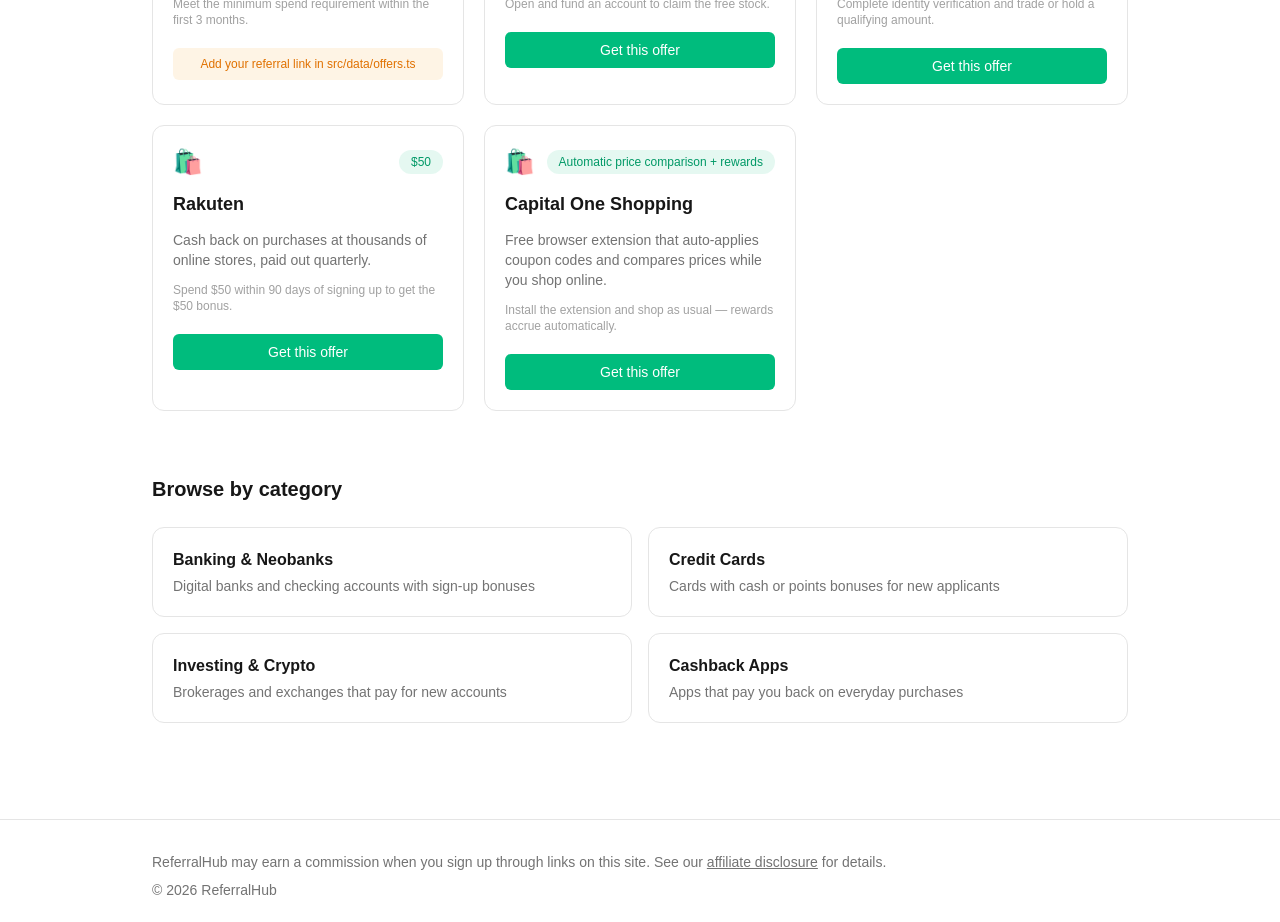
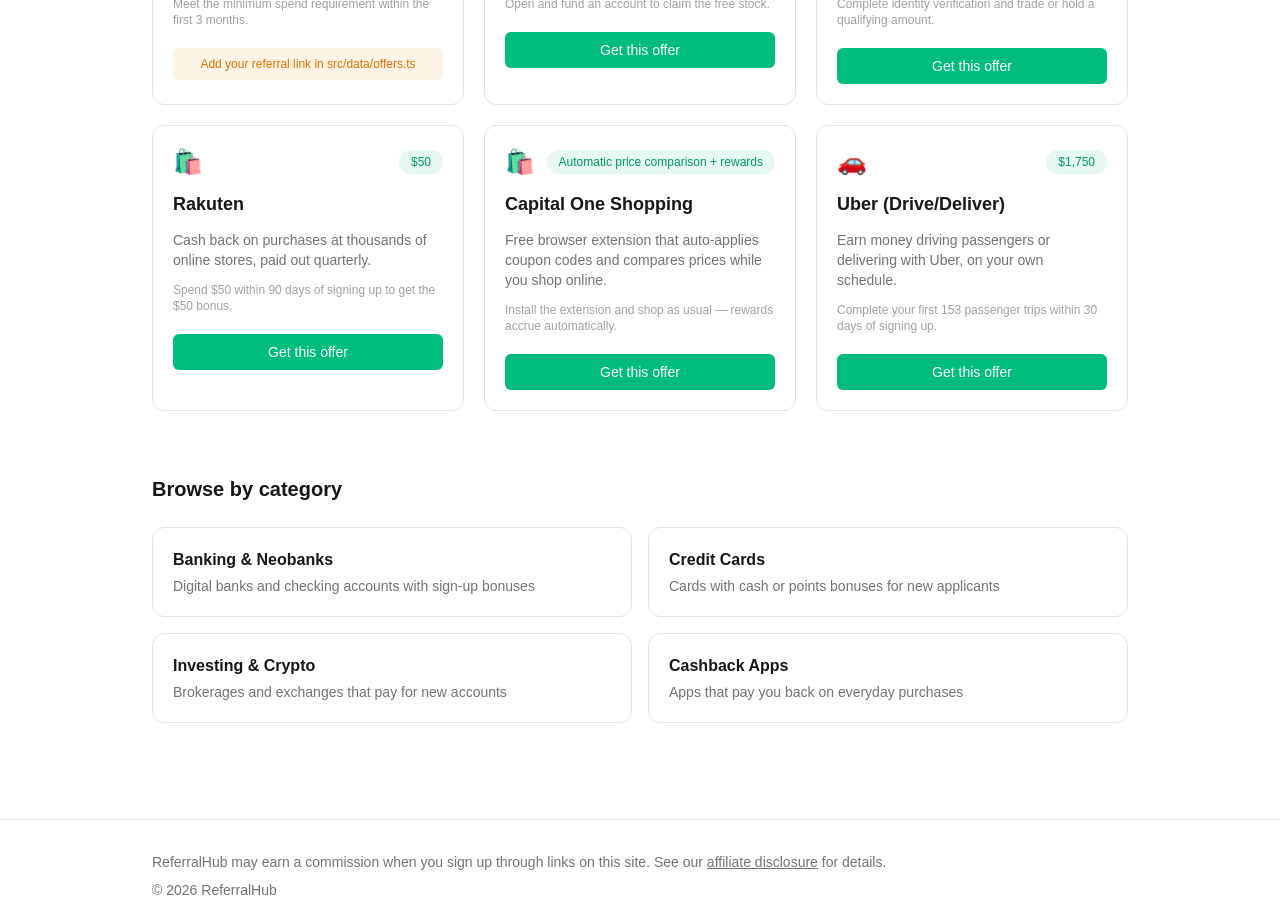
Before and after one commit to skippermaquina-del/referalhub, a Next.js app: page / in a window 1280 px wide. Shown: the part 980-1902 px from the top of the page. Built offline with nearby package versions, Linux system fonts and the light colour scheme.

Commit message:
Add Uber Drive/Deliver referral offer
Co-Authored-By: Claude Sonnet 5 <noreply@anthropic.com>

```diff
--- a/src/data/offers.ts
+++ b/src/data/offers.ts
@@ -338,6 +338,17 @@ export const offers: Offer[] = [
     requirements: "Complete a qualifying in-app action after signing up with the referral link.",
     referralUrl: "REPLACE_ME",
   },
+  {
+    slug: "uber-driver",
+    name: "Uber (Drive/Deliver)",
+    category: "apps",
+    emoji: "🚗",
+    bonus: "$1,750",
+    description: "Earn money driving passengers or delivering with Uber, on your own schedule.",
+    requirements: "Complete your first 153 passenger trips within 30 days of signing up.",
+    referralUrl: "https://www.uber.com/signup/drive/deliver/?invite_code=zuxek45",
+    featured: true,
+  },
 ];
 
 export function getOffersByCategory(category: Category): Offer[] {
```
